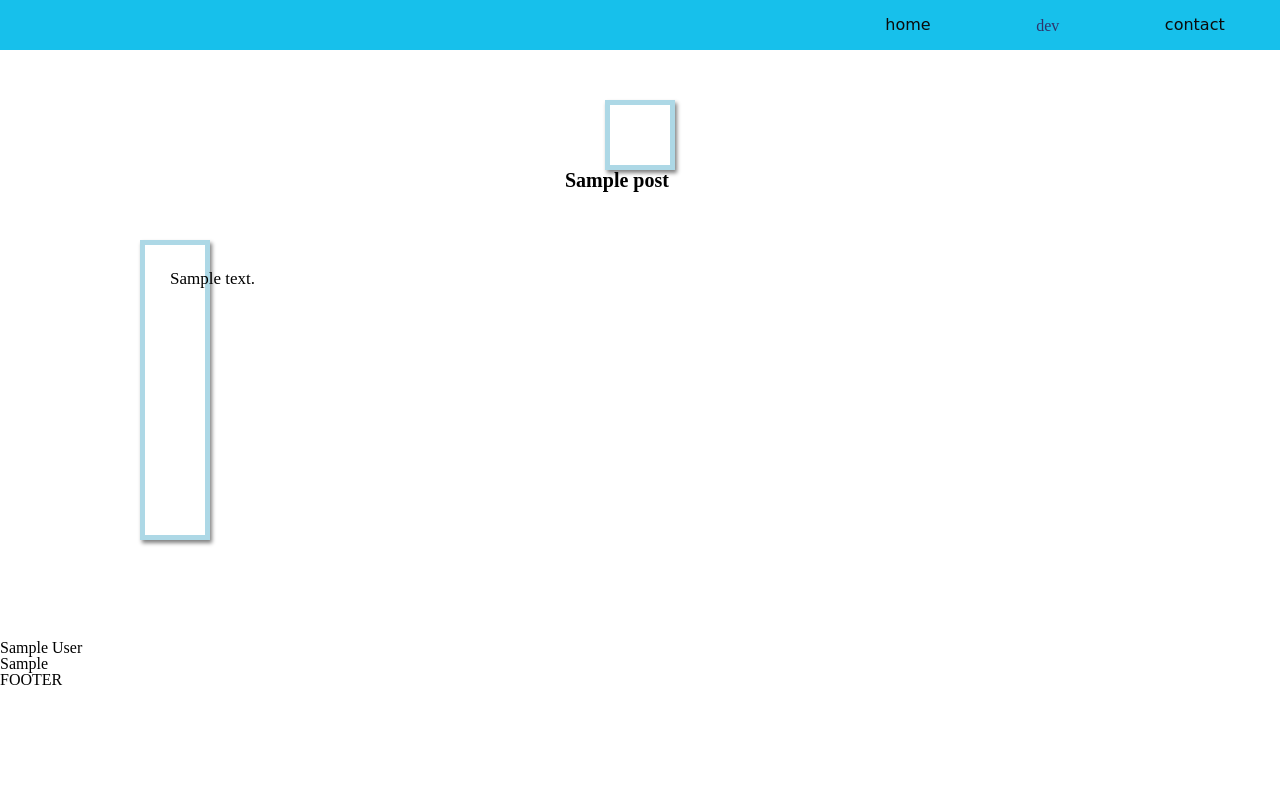
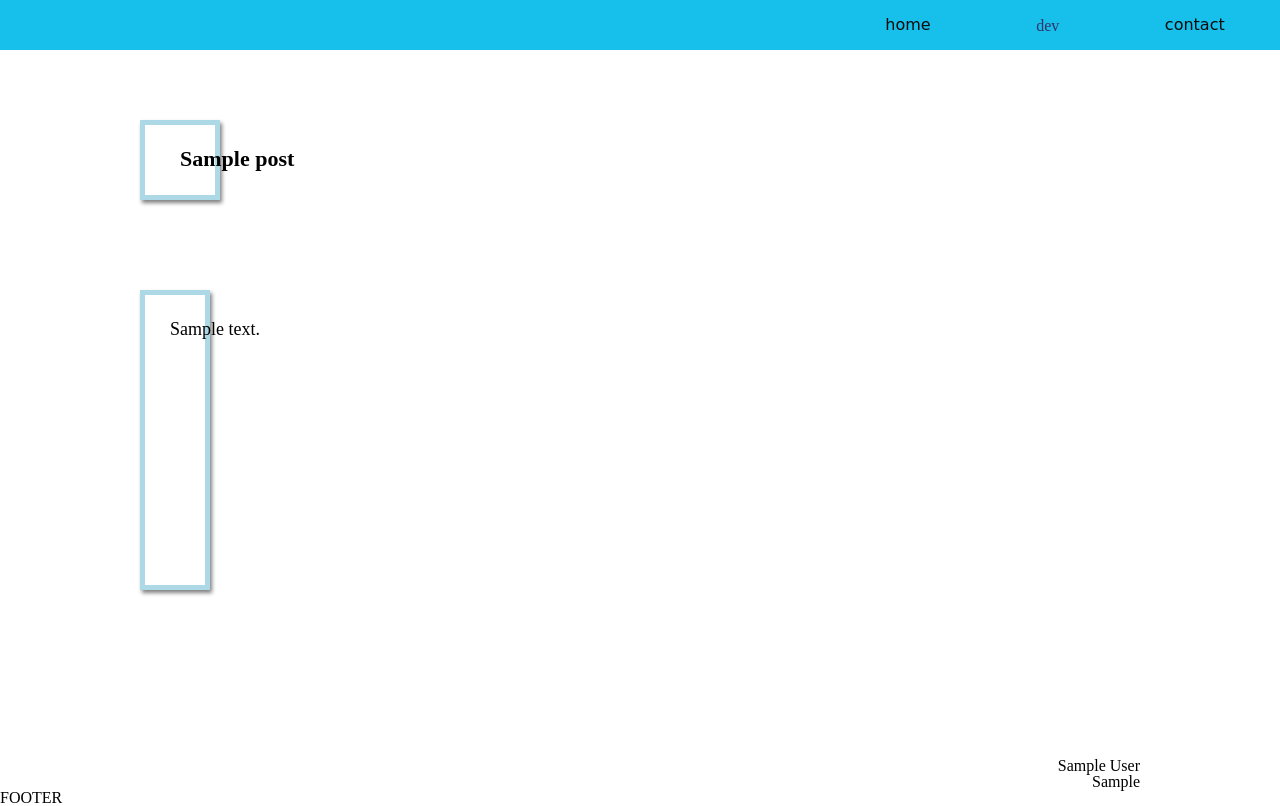
Before and after one commit to costar011/blog-project-2020, a Node server app: page /board/detail/600000000000000000000001 in a window 1280 px wide. Before the commit the page ends 685 px from the top, so only its background shows below. Run offline with Node 20, Linux system fonts and the light colour scheme; tables that the repository leaves empty hold one stand-in row (values such as "Sample post"); some libraries are stand-ins or nearby versions; some web fonts are replaced.

Commit message:
detail pug

```diff
--- a/src/assets/styles/boardDetail.css
+++ b/src/assets/styles/boardDetail.css
@@ -1,36 +1,35 @@
 .boardWrapper {
   width: 100%;
-  padding: 50px 0px;
-
+  padding: 50px 50px;
   display: flex;
   flex-direction: column;
   align-items: center;
   justify-content: center;
 }
-
-.boardWrapper .titleArea {
+.boardWrapper .boardWrapper__titleArea {
   width: 1000px;
   height: 100px;
-
   margin-bottom: 40px;
 
   display: flex;
   flex-direction: row;
-  align-items: center;
+  align-items: flex-end;
 }
 
 .ta__box {
-  width: 70px;
-  height: 70px;
+  width: 80px;
+  height: 80px;
 
   border: 5px solid lightblue;
   box-shadow: 2px 3px 4px gray;
 }
 
 .ta__title {
-  font-size: 20px;
+  font-size: 22px;
   font-weight: bold;
+
   margin-left: -40px;
+  margin-bottom: 30px;
 }
 
 .boardWrapper .boardWrapper__contentArea {
@@ -53,25 +52,23 @@
 }
 
 .ca__content {
-  font-size: 17px;
+  font-size: 18px;
 
   margin-left: -40px;
   padding: 30px 0px;
 }
 
-.boardFotoer {
+.boardFooter {
   width: 100%;
-
   display: flex;
   flex-direction: column;
   align-items: center;
   justify-content: center;
 }
 
-.boardFotoer .boardFotoer__infoArea {
+.boardFooter .boardFooter__infoArea {
   width: 1000px;
   height: 100px;
-  background-color: sienna;
 
   display: flex;
   flex-direction: column;
```
